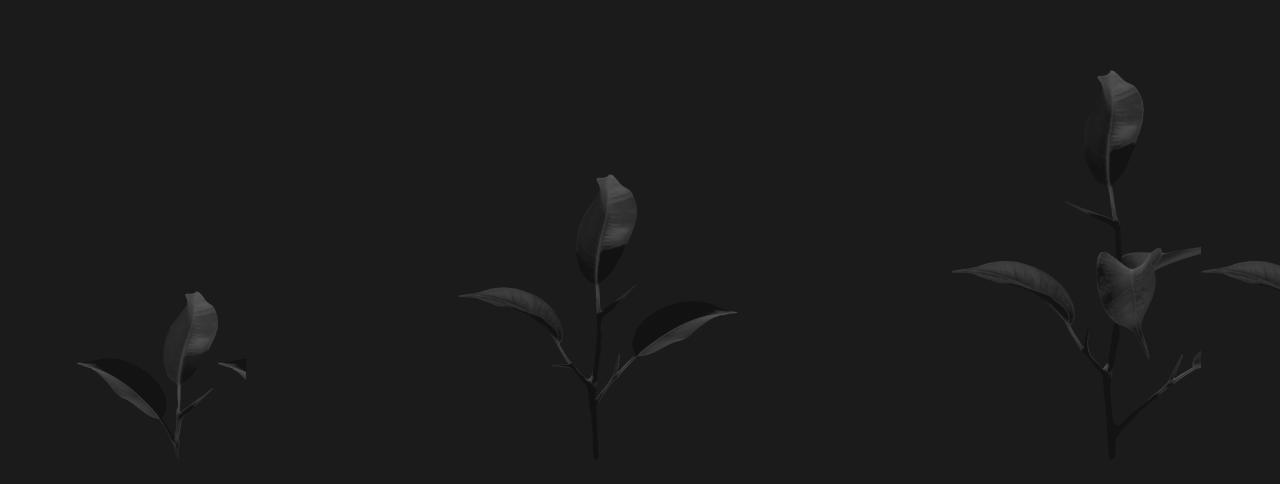
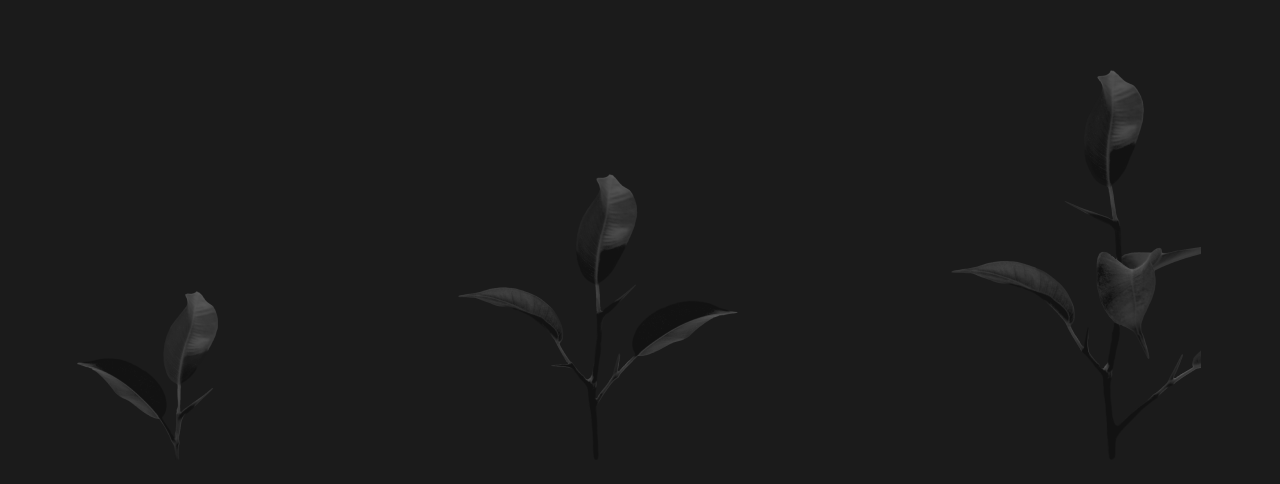
Before and after one commit to finalbiome/finalbiome-landing-archive, a Next.js app: page /Roadmap in a window 1280 px wide. Shown: the part 122-606 px from the top of the page. Built offline with nearby package versions, Linux system fonts and the light colour scheme.

Commit message:
Update RoadMap.scss

```diff
--- a/styles/RoadMap.scss
+++ b/styles/RoadMap.scss
@@ -74,18 +74,21 @@
     }
     .__plant1 {
       background: url(../assets/plant1.png);
+      background-repeat: no-repeat;
       width: 169px;
       opacity: 0.6;
       height: 169px;
     }
     .__plant2 {
       background: url(../assets/plant2.png);
+      background-repeat: no-repeat;
       width: 280px;
       opacity: 0.6;
       height: 286px;
     }
     .__plant3 {
       background: url(../assets/plant3.png);
+      background-repeat: no-repeat;
       width: 329px;
       height: 390px;
       opacity: 0.6;
@@ -95,6 +98,7 @@
       width: 100%;
       height: 323px;
       background: url(../assets/grass.png);
+      background-repeat: no-repeat;
       mix-blend-mode: multiply;
       // opacity: 0.6;
     }
```
